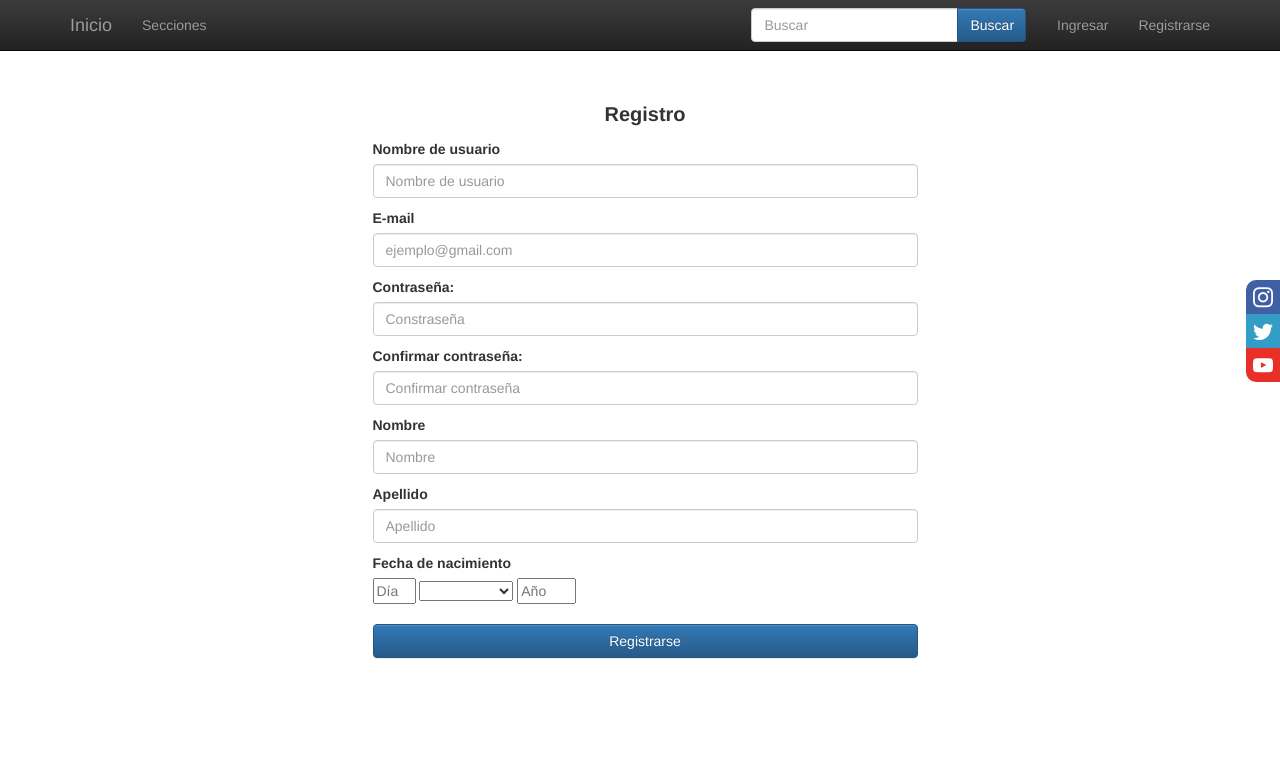
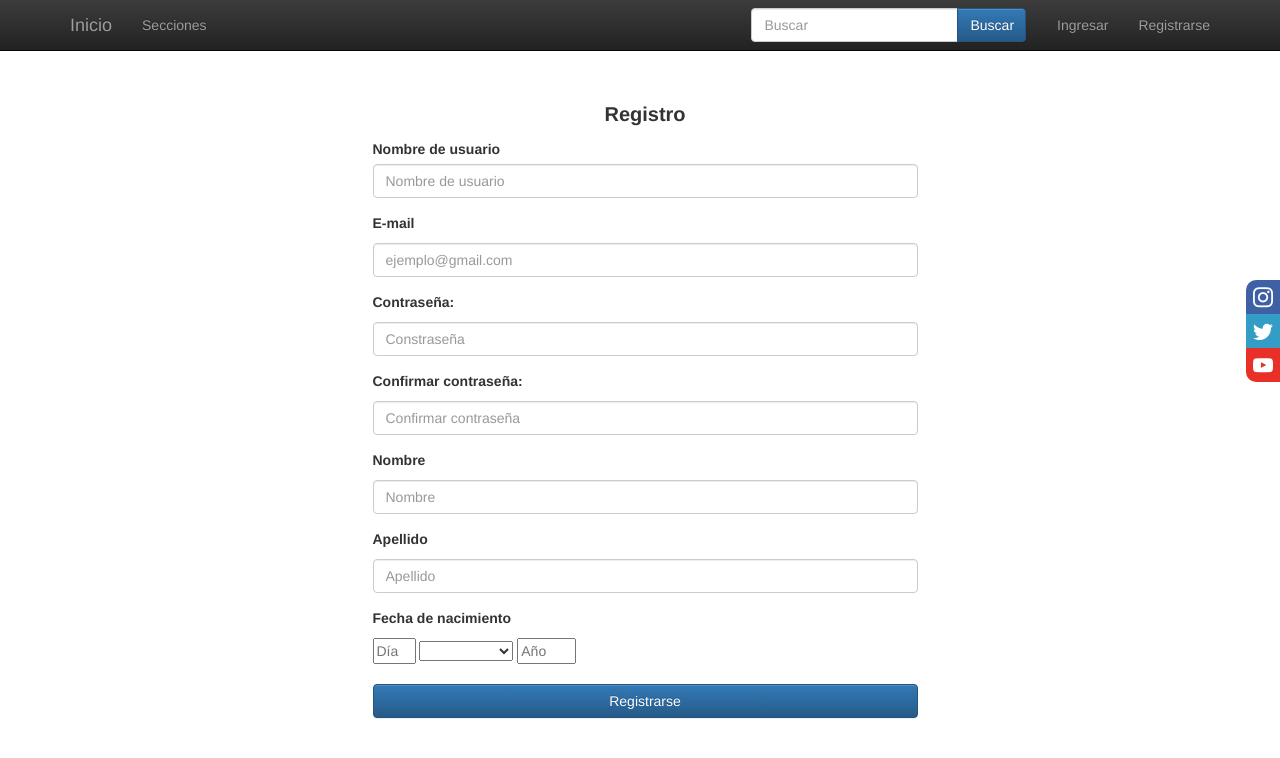
Before and after one commit to emilianososa93/IngenieriaWebFinal, a Django app: page /post/registro/ in a window 1280 px wide. Shown: the top 758 px of the page. Run offline with Django 3.2, Linux system fonts and the light colour scheme; some libraries are stand-ins or nearby versions; some web fonts are replaced.

Commit message:
css login

```diff
--- a/blog/templates/blog/post_registro.html
+++ b/blog/templates/blog/post_registro.html
@@ -32,32 +32,32 @@
 					    </ul>
 					{% endif %}
 				</div>
-				<div style="margin-bottom: -90px" class="form-group">
+				<div class="form-group">
 					<label for="username">Nombre de usuario</label>
 					<input class="form-control" type="text" name="username" placeholder="Nombre de usuario">
 				</div>
-				<div style="margin-bottom: -90px" class="form-group">
-					<label for="username">E-mail</label>
+				<div  class="form-group">
+					<p for="username" style="font-weight: bold">E-mail</p>
 					<input class="form-control" type="text" name="email" placeholder="ejemplo@gmail.com">
 				</div>
-				<div style="margin-bottom: -90px" class="form-group">
-					<label for="username">Contraseña:</label>
+				<div  class="form-group">
+					<p for="username" style="font-weight: bold">Contraseña:</p>
 					<input class="form-control" type="password" name="password1" placeholder="Constraseña">
 				</div>
-				<div style="margin-bottom: -90px" class="form-group">
-					<label for="username">Confirmar contraseña:</label>
+				<div class="form-group">
+					<p for="username" style="font-weight: bold">Confirmar contraseña:</p>
 					<input class="form-control" type="password" name="password2" placeholder="Confirmar contraseña">
 				</div>
-				<div style="margin-bottom: -90px"  class="form-group">
-					<label for="username">Nombre</label>
+				<div class="form-group">
+					<p for="username" style="font-weight: bold">Nombre</p>
 					<input class="form-control" type="text" name="nombre" placeholder="Nombre">
 				</div>
-				<div style="margin-bottom: -90px" class="form-group">
-					<label for="username">Apellido</label>
+				<div  class="form-group">
+					<p for="username" style="font-weight: bold">Apellido</p>
 					<input class="form-control" type="text" name="apellido"  placeholder="Apellido">
 				</div>
-				<div style="margin-bottom: 10px" class="form-group">
-					<label for="username">Fecha de nacimiento</label>
+				<div class="form-group">
+					<p for="username" style="font-weight: bold">Fecha de nacimiento</p>
 					<dl class="ctrlUnit OptOut">
 						<input class="textCtrl autoSize" type="text" name="dia" size="2" maxlength="2" placeholder="Día" value="">
 						<select class="textCtrl autoSize" name="meses">
```
